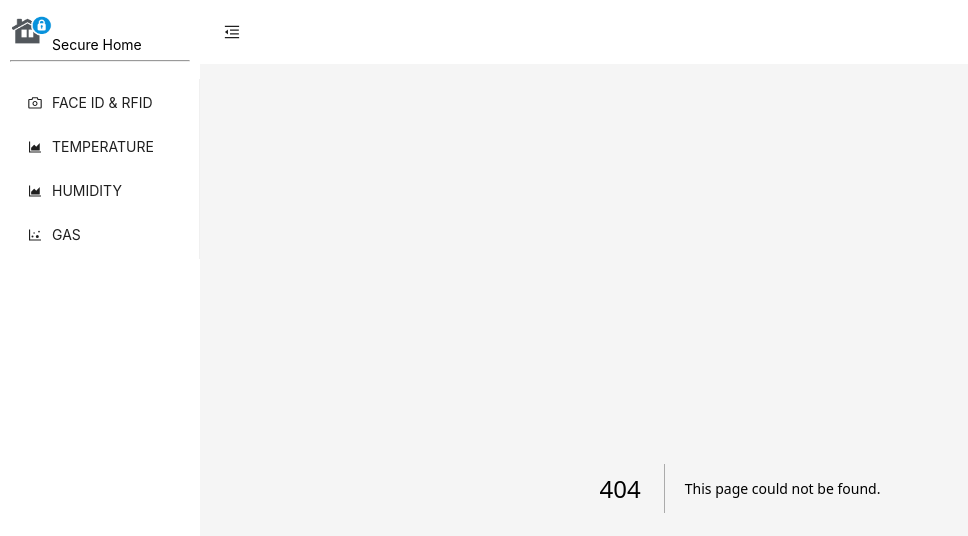
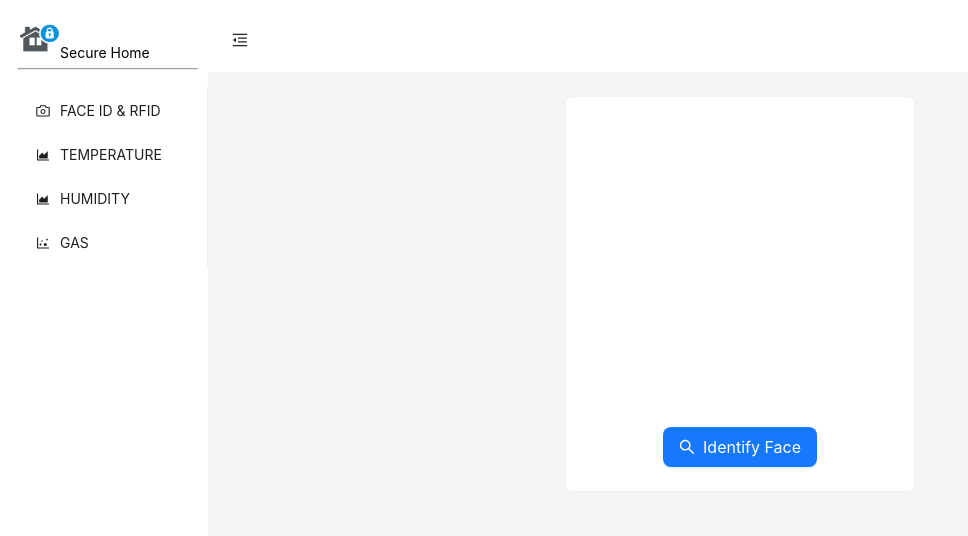
Before and after one commit to JigmeNidup/HomeSecurityUI, a Next.js app: page /faceid-rfid/testface in a window 1280 px wide. Before the commit this address had no page. Shown: the top 536 px of the page, without its empty margins (0-968 px from the left). Built offline with nearby package versions, Linux system fonts and the light colour scheme; no server answers.

Commit message:
added test image page

```diff
--- a/app/faceid-rfid/newface/__face_components__/ImageUpoad.jsx
+++ b/app/faceid-rfid/newface/__face_components__/ImageUpoad.jsx
@@ -69,12 +69,6 @@ const ImageUpoad = ({ setCurrentStep, name, userId }) => {
       } else {
         setLoading(false);
       }
-
-      // setTimeout(() => {
-      //   setLoading(false);
-      //   let c = count + 1;
-      //   setCount(c);
-      // }, [3000]);
     } else if (count == maxImageCount) {
       message.info("Maximum photo taken");
     }
--- /dev/null
+++ b/app/faceid-rfid/testface/page.js
@@ -0,0 +1,87 @@
+"use client";
+import { SearchOutlined } from "@ant-design/icons";
+import { Button, Card, message } from "antd";
+import React, { useCallback, useRef, useState } from "react";
+import Webcam from "react-webcam";
+
+const server = process.env.NEXT_PUBLIC_SERVER;
+const TestFacePage = () => {
+  const [loading, setLoading] = useState(false);
+  const videoConstraints = {
+    width: 325,
+    height: 300,
+    facingMode: "user",
+  };
+
+  const SendServer = async (imgdata) => {
+    try {
+      let response = await fetch(`${server}/find`, {
+        method: "POST",
+        headers: { "Content-Type": "application/json" },
+        body: JSON.stringify({
+          imgdata,
+        }),
+      });
+      response = await response.json();
+      console.log(response);
+      if (response.status) {
+        if (response.result) {
+          message.success(response.result.data);
+        } else {
+          message.error("Image Not Found");
+        }
+        return true;
+      } else {
+        message.error("Image Not Uploaded");
+        return false;
+      }
+    } catch (error) {
+      console.log(error.message);
+      return false;
+    }
+  };
+
+  const webcamRef = useRef(null);
+  const capture = useCallback(async () => {
+    setLoading(true);
+    let imageSrc = webcamRef.current.getScreenshot();
+    imageSrc = imageSrc.substring(23, String(imageSrc).length);
+    let serverStatus = await SendServer(imageSrc);
+    // setTimeout(() => {
+    // //   console.log();
+
+    //   setLoading(false);
+    // }, [3000]);
+    setLoading(false);
+  }, [webcamRef]);
+  return (
+    <div style={{ display: "flex", justifyContent: "center" }}>
+      <Card style={{ width: 350 }}>
+        <Webcam
+          audio={false}
+          height={300}
+          ref={webcamRef}
+          screenshotFormat="image/jpeg"
+          width={300}
+          videoConstraints={videoConstraints}
+        />
+        <br />
+        <center>
+          <Button
+            type="primary"
+            loading={loading}
+            onClick={() => {
+              capture();
+            }}
+            size="large"
+            icon={<SearchOutlined />}
+          >
+            Identify Face
+          </Button>
+        </center>
+      </Card>
+    </div>
+  );
+};
+
+export default TestFacePage;
--- a/components/Nav.jsx
+++ b/components/Nav.jsx
@@ -28,8 +28,15 @@ const Nav = ({ children }) => {
             padding: 10,
           }}
         >
-          <Image src="/icon/securehome.png" height={40} width={42} alt="logo" />
-          {!collapsed && <span>Secure Home</span>}
+          <Link href="/" style={{ color: "black" }}>
+            <Image
+              src="/icon/securehome.png"
+              height={40}
+              width={42}
+              alt="logo"
+            />
+            {!collapsed && <span>Secure Home</span>}
+          </Link>
           <br />
           <hr />
         </div>
```
Also changed, not shown: app/faceid-rfid/page.js (+9 -3 lines).
